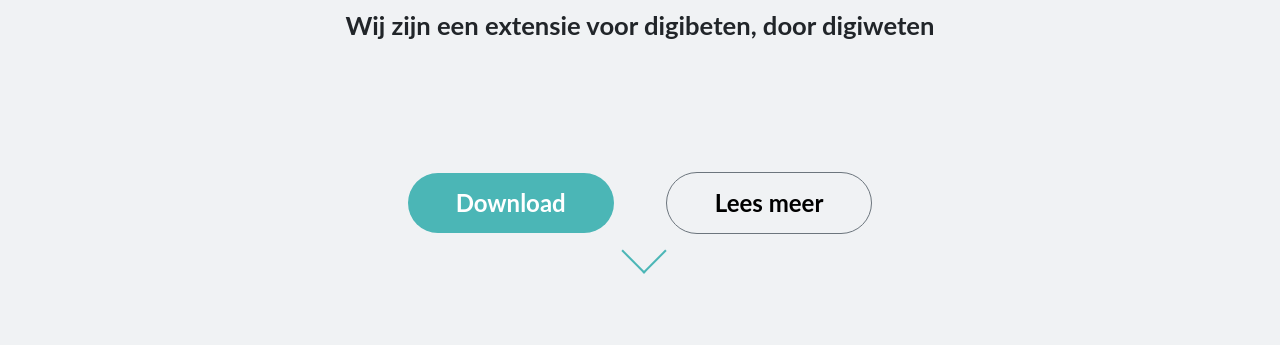
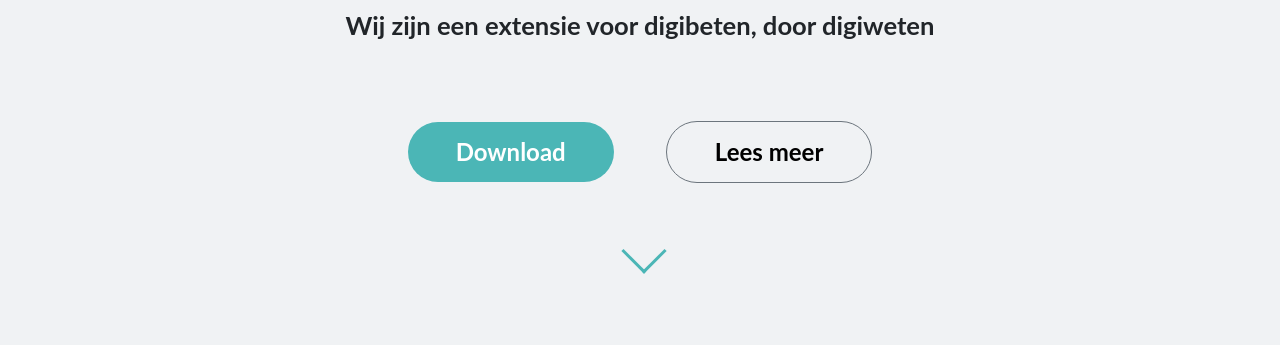
Before and after one commit to BramTheunis/shepherdLanding, a plain HTML site: page index.html in a window 1280 px wide. Shown: the part 455-800 px from the top of the page. Drawn offline with nearby package versions, Linux system fonts and the light colour scheme.

Commit message:
Added arrow on the bottom of the homeescreen to show there is more content below the view

```diff
--- a/scss/style.scss
+++ b/scss/style.scss
@@ -53,8 +53,8 @@ body
             width: 2em;
             height: 2em;
             margin-left: -12px;
-            border-left: 2px solid $primary-colour;
-            border-bottom: 2px solid $primary-colour;
+            border-left: 3px solid $primary-colour;
+            border-bottom: 3px solid $primary-colour;
             -webkit-transform: rotate(-45deg);
             transform: rotate(-45deg);
         }
@@ -66,7 +66,7 @@ h1
     font-family: $primary-font;
     text-align: center;
     margin-top: 3em;
-    margin-bottom: 3em;
+    margin-bottom: 2em;
 }
 
 .lead
@@ -74,7 +74,7 @@ h1
     text-align: center;
     max-width: 80%;
     margin-left: 10%;
-    margin-bottom: 5em;
+    margin-bottom: 3em;
     font-weight: bold;
 }
 
```
Also changed, not shown: css/style.css.
